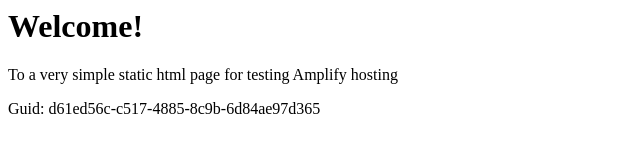
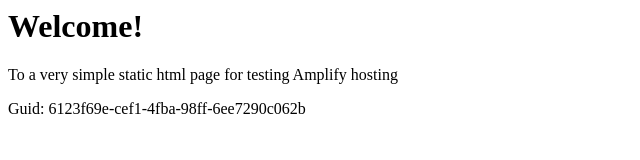
Before and after one commit to aws-aemilia-sin/Github-PR-Commit-Integration-Test-DoNotTouch-Gith-BKMSSQOA-v1-preprod-ap-southeast-1, a website: page src/index.html in a window 1280 px wide. Shown: the full height of the page, 0-640 px from the left. Drawn offline with Linux system fonts and the light colour scheme.

Commit message:
commit from integ tests

```diff
--- a/src/index.html
+++ b/src/index.html
@@ -12,6 +12,6 @@
 <body>
     <h1>Welcome!</h1>
     <p>To a very simple static html page for testing Amplify hosting</p>
-    <p>Guid: d61ed56c-c517-4885-8c9b-6d84ae97d365</p></body>
+    <p>Guid: 6123f69e-cef1-4fba-98ff-6ee7290c062b</p></body>
 
 </html>
```
